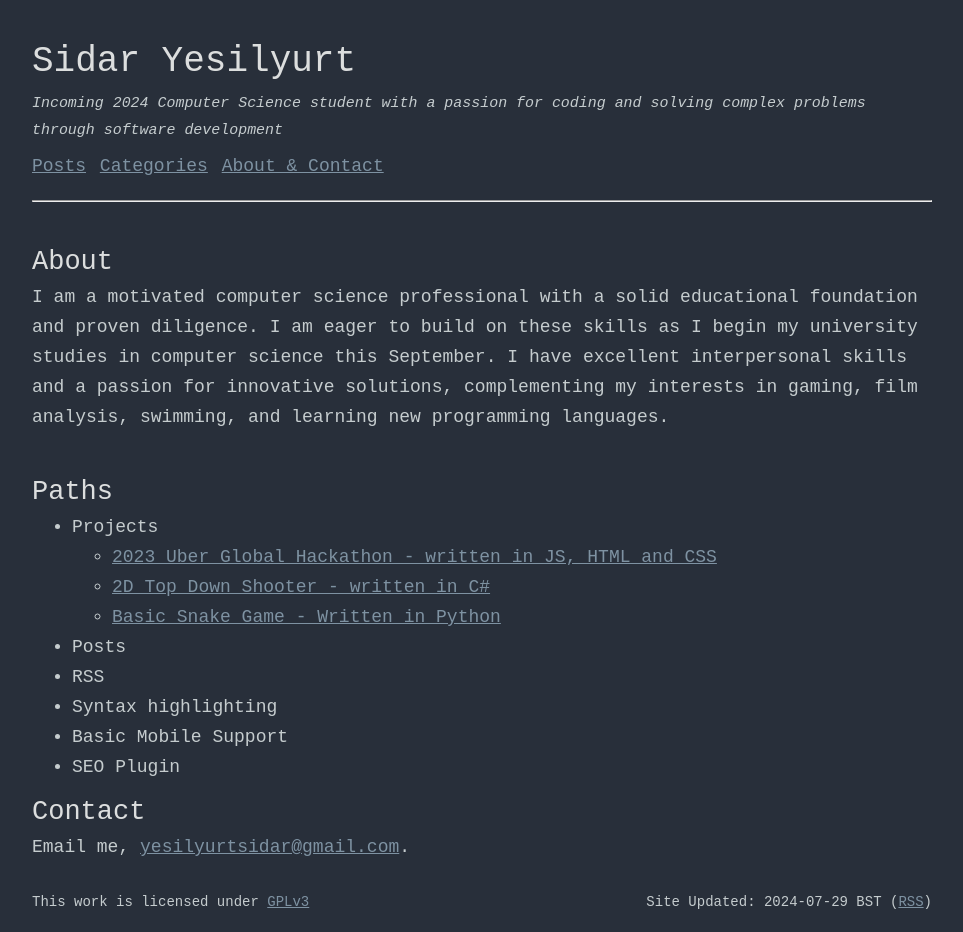
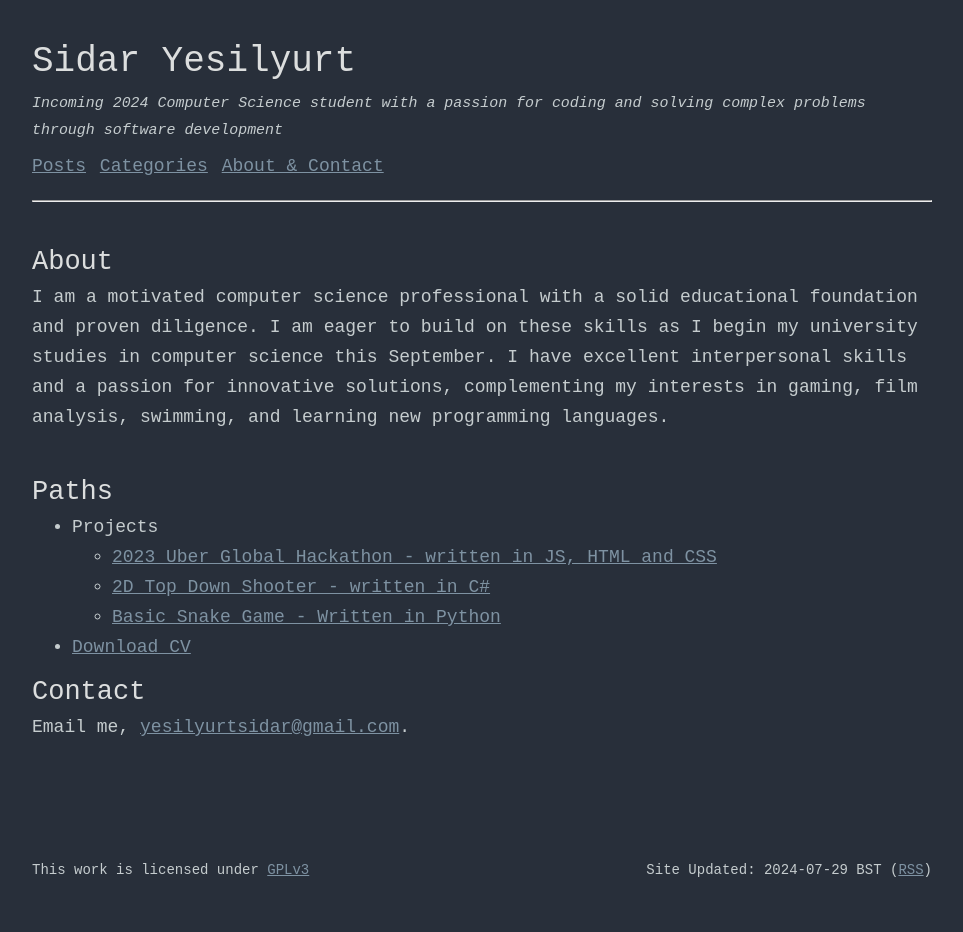
Before and after one commit to sidar-yesilyurt/sidar-yesilyurt.github.io, a Jekyll site: the page built from index.md, in a window 1280 px wide. Shown: the whole page, without its empty margins (158-1121 px from the left). Built offline with Jekyll 4.4.1, drawn with Linux system fonts in a browser that asks for light colours; after the commit the page ends 900 px from its top, so only the background shows below that.

Commit message:
Update index.md

```diff
--- a/index.md
+++ b/index.md
@@ -13,11 +13,7 @@ I am a motivated computer science professional with a solid educational foundati
     - [2023 Uber Global Hackathon - written in JS, HTML and CSS](https://github.com/sidar-yesilyurt/405-Found)
     - [2D Top Down Shooter - written in C#](https://github.com/sidar-yesilyurt/shooter-game)
     - [Basic Snake Game - Written in Python](https://github.com/sidar-yesilyurt/SnakeGame)
-- Posts
-- RSS
-- Syntax highlighting
-- Basic Mobile Support
-- SEO Plugin
+- [Download CV](/assets/SidarYesilyurt.pdf)
 
 ## Contact
 Email me, [yesilyurtsidar@gmail.com](yesilyurtsidar@gmail.com).
```
